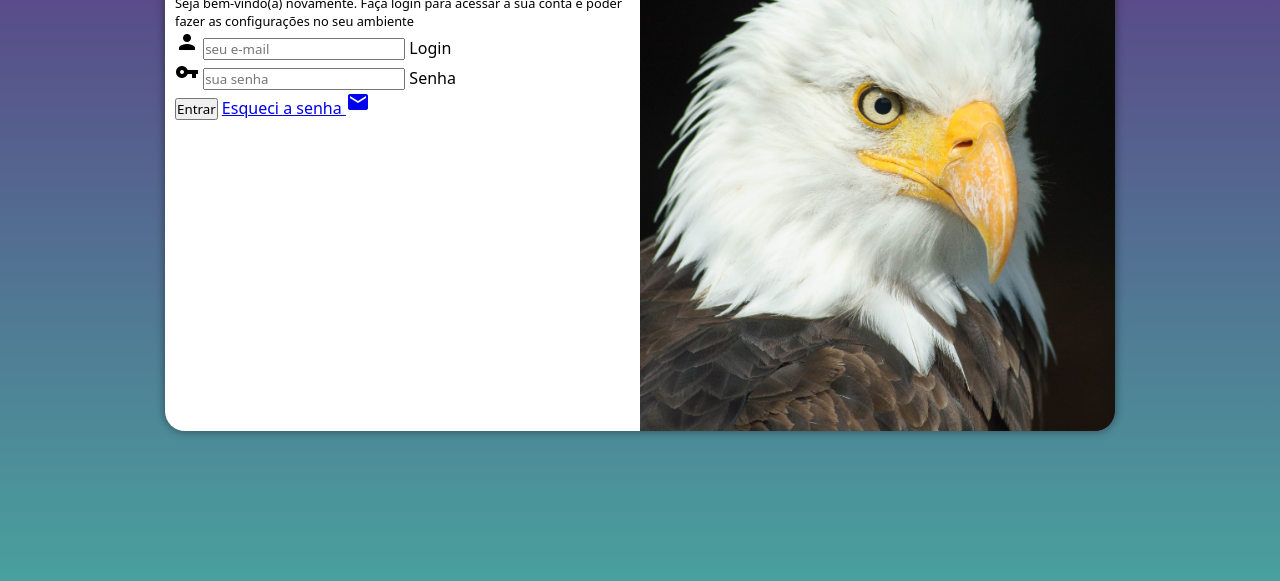
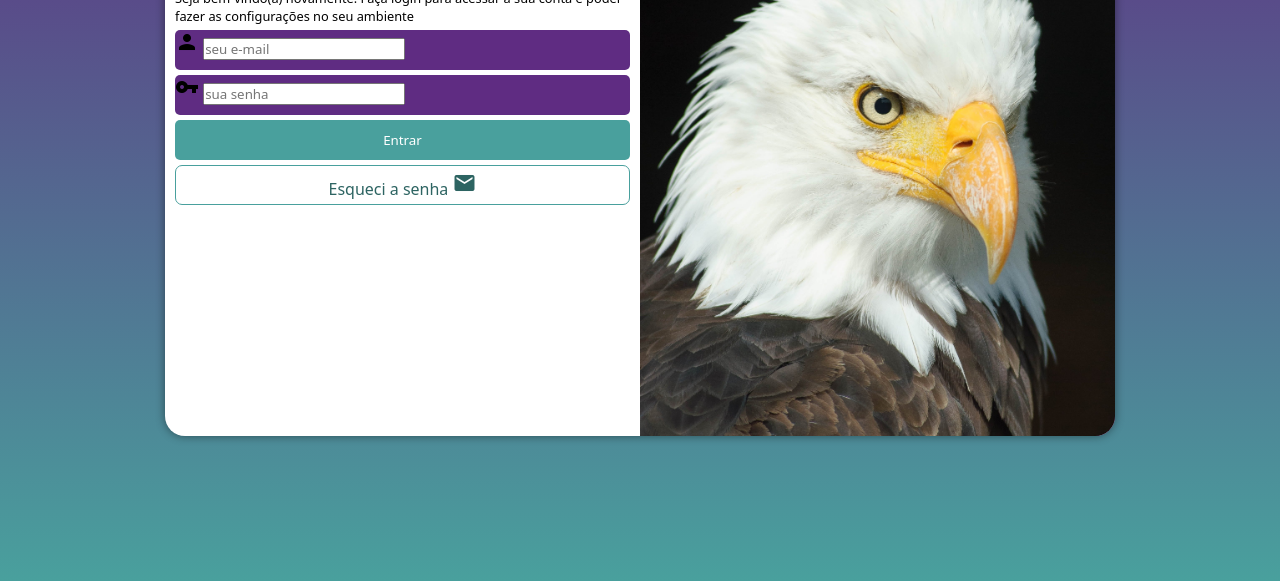
Before and after one commit to djanesoares/projeto-login, a plain HTML site: page index.html in a window 1280 px wide. Shown: the part 219-800 px from the top of the page. Drawn offline with Linux system fonts and the light colour scheme.

Commit message:
estilizando botoes e inputs

```diff
--- a/estilos/style.css
+++ b/estilos/style.css
@@ -32,7 +32,7 @@
     overflow: hidden;
     background-color: white;
     width: 250px;
-    height: 500px;
+    height: 510px;
     border-radius: 20px;
     box-shadow: 0px 0px 10px rgba(0, 0, 0, 0.450);
     transition: width .3s, heigth .3s;
@@ -60,3 +60,56 @@
  div#formulario > p{
     font-size: 0.8em;
  }
+form > div.campo{
+    background-color: #5f2c82;
+    display: block;
+    width: 100%;
+    height: 40px;
+    border-radius: 5px;
+    margin: 5px 0px;
+}
+div.campo > label{
+    display: none;
+}
+
+
+
+
+ form > input[type=submit]{
+    display: block;
+    width: 100%;
+    height: 40px;
+    background-color: #49a09d;
+    color: white;
+    border: none;
+    border-radius: 5px;
+    cursor: pointer;
+ }
+
+ form > input[type=submit]:hover{
+    background-color:#2d6462 ;
+ }
+
+ form > a.botao{
+    display: block;
+    text-align: center;
+    font-size: 1em;
+    width: 100%;
+    height: 40px;
+    padding-top: 5px;
+    margin-top: 5px;
+    background-color:white;
+    color:#2d6462;
+    border: 1px solid #49a09d;
+    border-radius: 7px;
+    text-decoration: none;
+    color:#2d6462;
+ }
+
+ form > a.botao:hover{
+    background-color: #6cd3cf;
+ }
+
+ form . a.botao{
+    font-size: 0.8em;
+ }
--- a/index.html
+++ b/index.html
@@ -35,7 +35,7 @@
                     </div>
 
                     <input type="submit" value="Entrar">
-                    <a href="esqueci.html">
+                    <a href="esqueci.html" class="botao">
                         Esqueci a senha
                         <i class="material-icons">mail</i>
                     </a>
```
